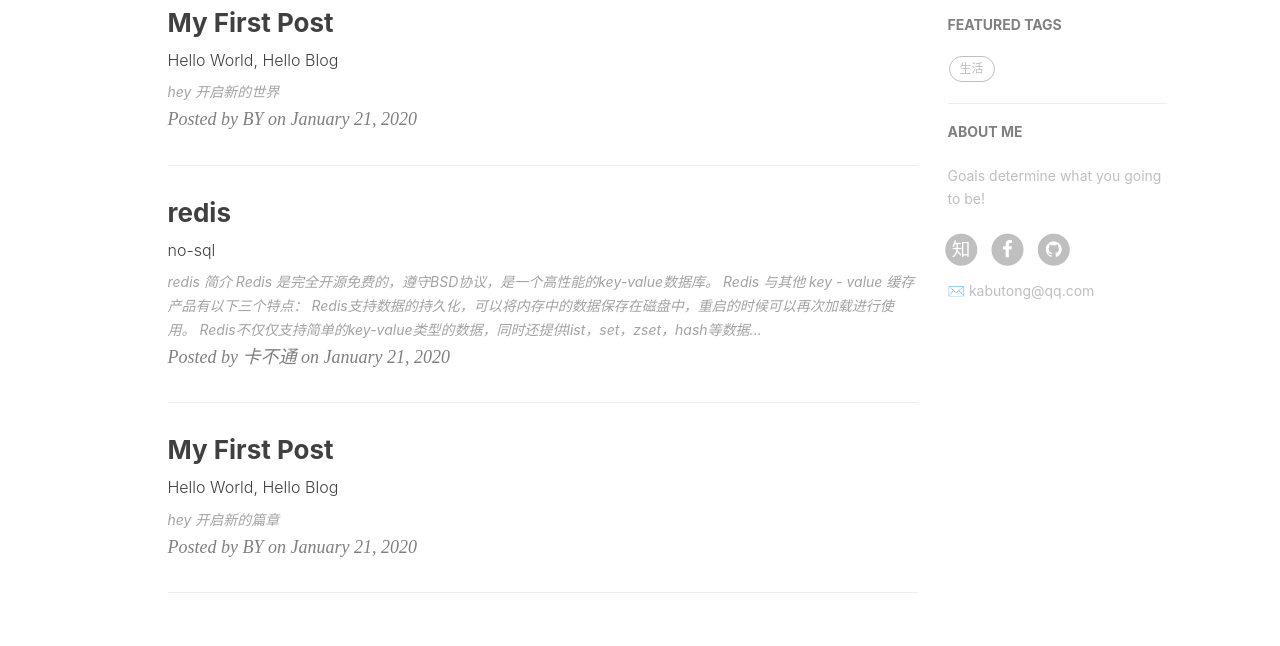
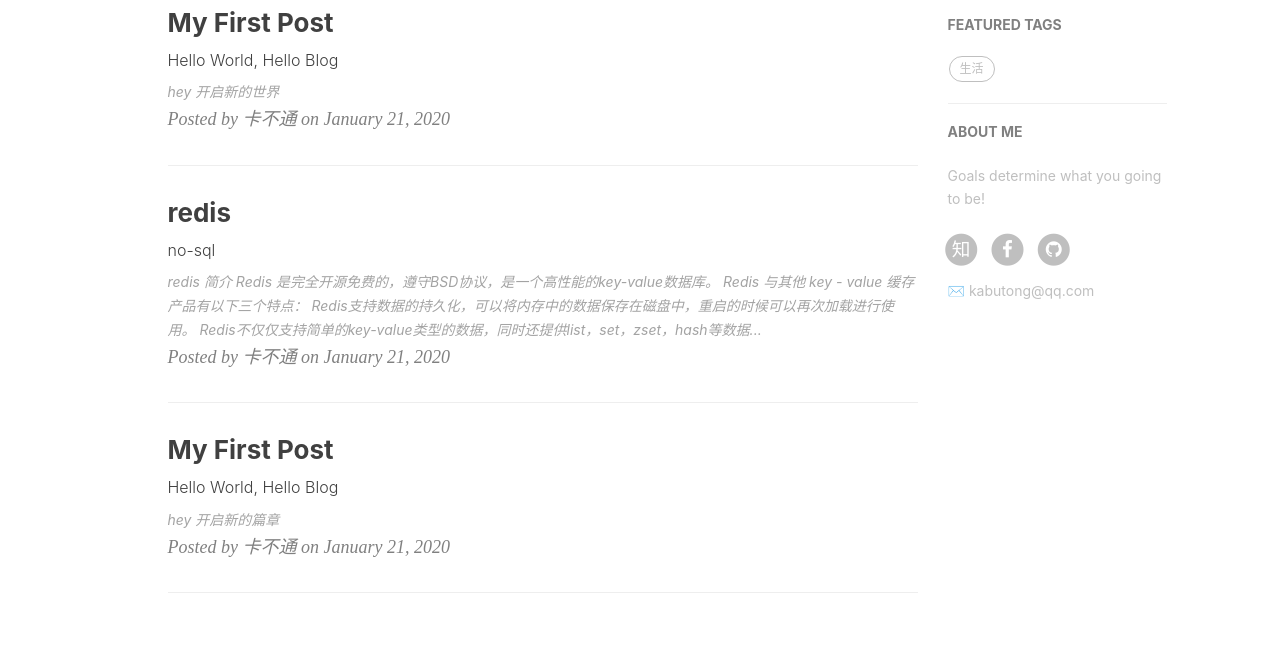
Before and after one commit to loveyunye/loveyunye.github.io, a Jekyll site: the page built from index.html, in a window 1280 px wide. Shown: the part 462-1108 px from the top of the page. Built offline with Jekyll 4.4.1, drawn with Linux system fonts in a browser that asks for light colours; nearby versions of some CDN libraries; the list of posts is cut into pages by our own code; comment, search, counter and statistics services are not loaded.

Commit message:
update blog

```diff
--- a/_posts/2020-01-21-hello.md
+++ b/_posts/2020-01-21-hello.md
@@ -3,7 +3,7 @@ layout:     post   				    # 使用的布局（不需要改）
 title:      My First Post 				# 标题
 subtitle:   Hello World, Hello Blog #副标题
 date:       2020-01-21 				# 时间
-author:     BY 						# 作者
+author:     卡不通 						# 作者
 header-img: img/post-bg-2015.jpg 	#这篇文章标题背景图片
 catalog: true 						# 是否归档
 tags:								#标签
--- a/_posts/2020-01-21-world.md
+++ b/_posts/2020-01-21-world.md
@@ -3,7 +3,7 @@ layout:     post   				    # 使用的布局（不需要改）
 title:      My First Post 				# 标题
 subtitle:   Hello World, Hello Blog #副标题
 date:       2020-01-21 				# 时间
-author:     BY 						# 作者
+author:     卡不通 						# 作者
 header-img: img/post-bg-2015.jpg 	#这篇文章标题背景图片
 catalog: true 						# 是否归档
 tags:								#标签
--- a/package.json
+++ b/package.json
@@ -1,7 +1,7 @@
 {
-    "name": "by-blog",
-    "title": "BY Blog",
-    "author": "BY <kabutong@qq.com>",
+    "name": "blog",
+    "title": "by kabutong",
+    "author": "kabutong <kabutong@qq.com>",
     "version": "1.7.0",
     "homepage": "http://loveyunye.github.io",
     "repository": {
```
